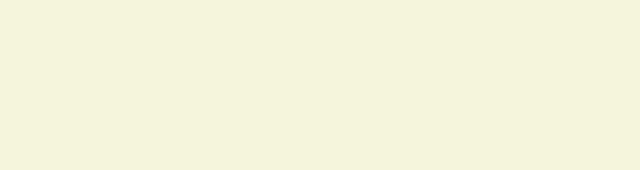
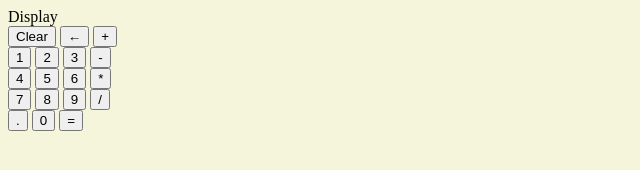
Before and after one commit to Hirschtalg007/calculator, a plain HTML site: page index.html in a window 1280 px wide. Shown: the whole page, without its empty margins (0-640 px from the left). Drawn offline with Linux system fonts and the light colour scheme.

Commit message:
Elemente in HTML erstellt und strukturiert

```diff
--- a/index.html
+++ b/index.html
@@ -4,10 +4,49 @@
     <meta charset="UTF-8">
     <meta name="viewport" content="width=device-width, initial-scale=1.0">
     <title>Calculator</title>
-    <script src="code.js" refer></script>
+    <script src="code.js" defer></script>
     <link rel="stylesheet" href="style.css">
 </head>
+
 <body>
+    <div class="calculator">
+        <div class="zeile1">
+            <div>Display</div>
+        </div>
 
+        <div class="zeile2">
+            <button>Clear</button>
+            <button>&larr;</button>
+            <button>+</button>
+        </div>
+
+        <div class="zeile3">
+            <button>1</button>
+            <button>2</button>
+            <button>3</button>
+            <button>-</button>
+        </div>
+
+        <div class="zeile4">
+            <button>4</button>
+            <button>5</button>
+            <button>6</button>
+            <button>*</button>
+        </div>
+
+        <div class="zeile5">
+            <button>7</button>
+            <button>8</button>
+            <button>9</button>
+            <button>/</button>
+        </div>
+
+        <div class="zeile6">
+            <button>.</button>
+            <button>0</button>
+            <button>=</button>
+        </div>
+
+    </div>
 </body>
 </html>
```
